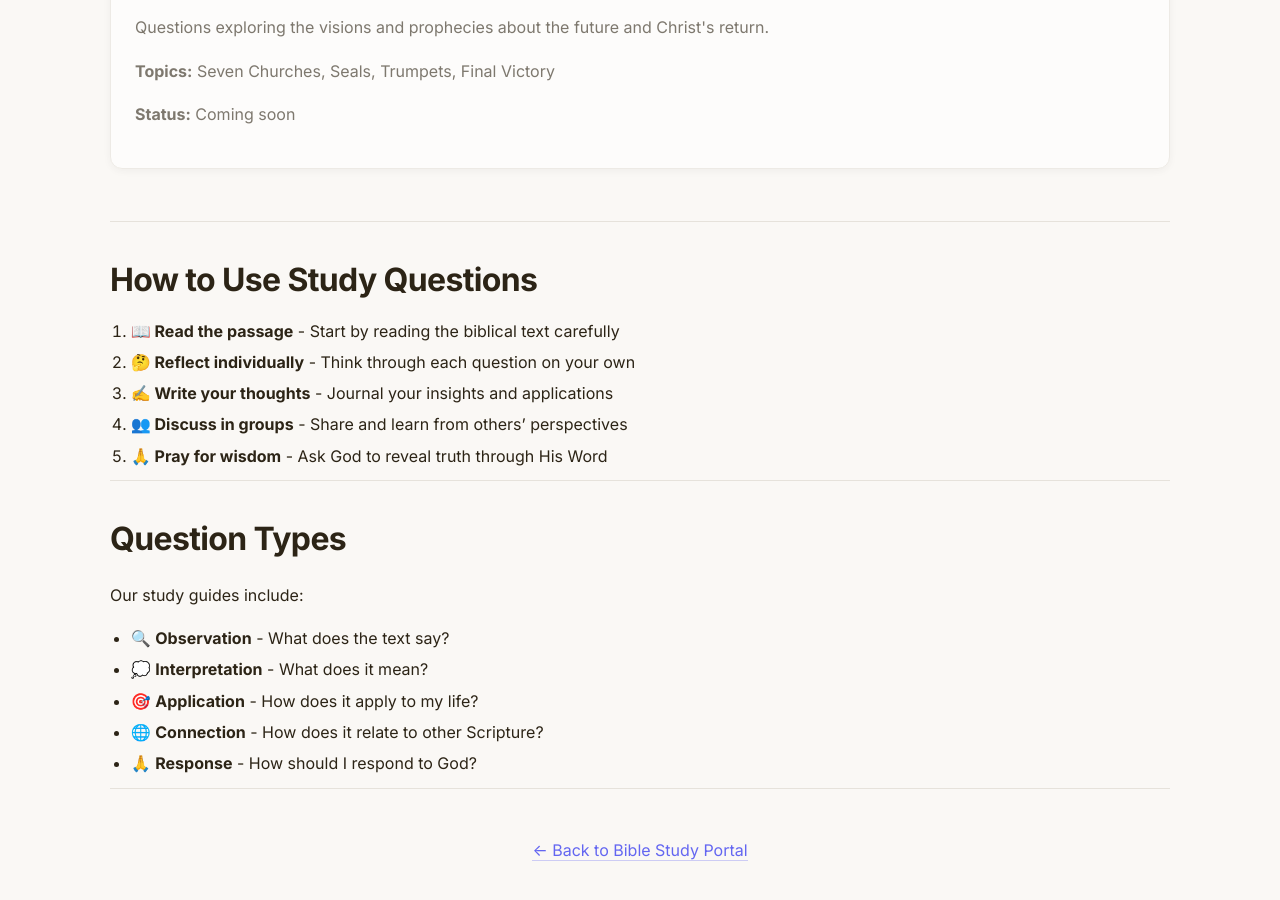
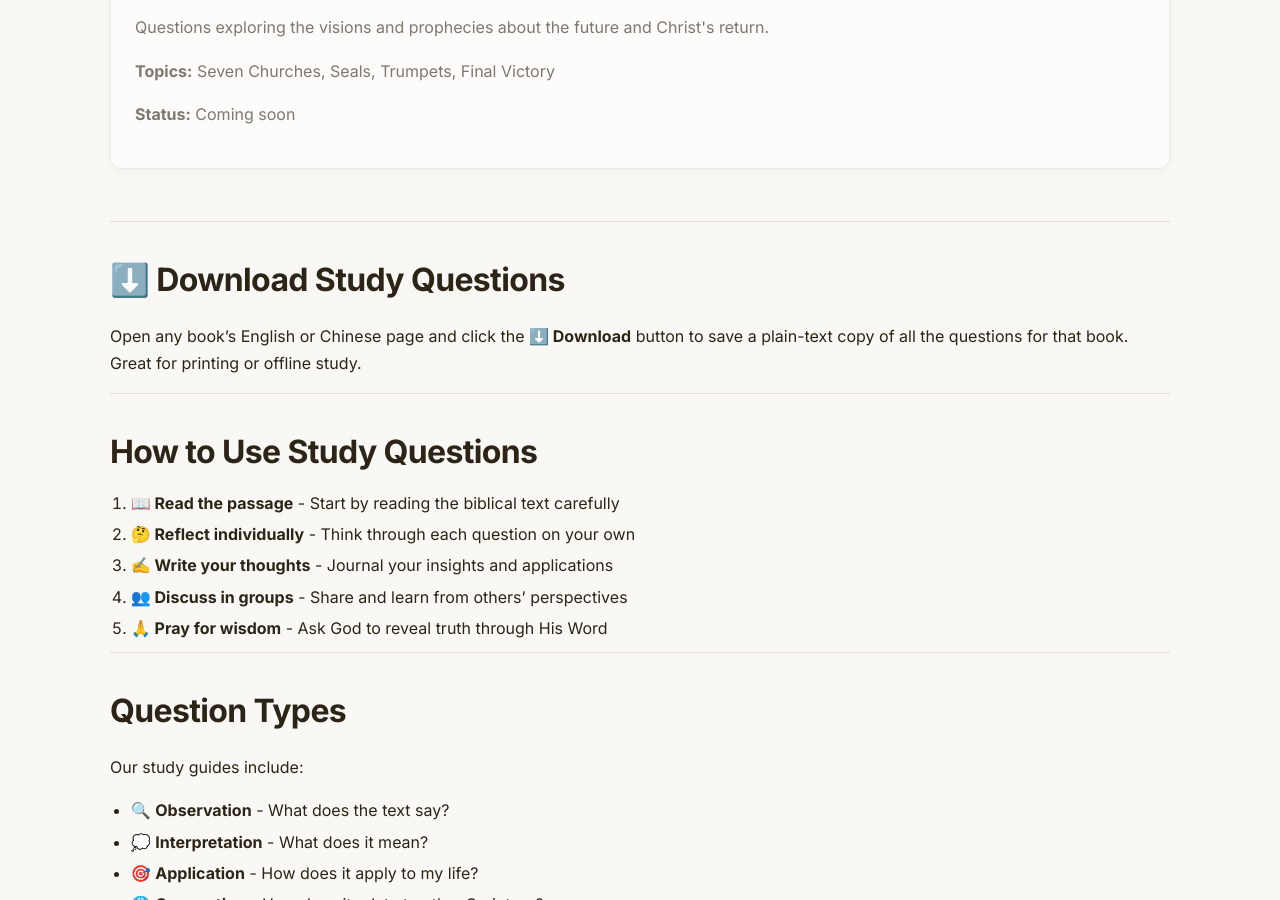
Before and after one commit to mansli7/mansli7.github.io, a Jekyll site: the page built from bs/sq/index.md, in a window 1280 px wide and 900 px high, scrolled down 5105 px. Built offline with Jekyll 4.4.1, drawn with Linux system fonts in a browser that asks for light colours; part of the change alters nothing that is shown.

Commit message:
download button for study question

```diff
--- a/_layouts/default.html
+++ b/_layouts/default.html
@@ -70,6 +70,75 @@
         }
       }
     });
+
+    // Study Questions: inject download button on individual book pages
+    (function() {
+      var sqMatch = window.location.pathname.match(/\/bs\/sq\/(en|zh)\/([^/]+)/);
+      if (!sqMatch) return;
+      var lang = sqMatch[1];
+      var book = sqMatch[2].replace(/\/$/, '');
+
+      var container = document.querySelector('main .container');
+      if (!container) return;
+      var firstDiv = container.querySelector('div');
+      if (!firstDiv) return;
+
+      var dlBtn = document.createElement('a');
+      dlBtn.className = 'cta';
+      dlBtn.style.marginLeft = '1rem';
+      dlBtn.href = '#';
+      dlBtn.innerHTML = '⬇️ Download';
+
+      dlBtn.addEventListener('click', function(e) {
+        e.preventDefault();
+
+        var title = document.title;
+        var text = title + '\n' + Array(title.length + 1).join('=') + '\n\n';
+
+        var pastFirstDiv = false;
+        var nodes = Array.from(container.childNodes);
+        for (var i = 0; i < nodes.length; i++) {
+          var node = nodes[i];
+          if (node.nodeType !== 1) continue;
+          var tag = node.tagName.toLowerCase();
+
+          // Skip the first div (nav buttons)
+          if (tag === 'div' && !pastFirstDiv) {
+            pastFirstDiv = true;
+            continue;
+          }
+
+          if (tag === 'hr') {
+            text += '\n';
+          } else if (tag === 'h1') {
+            // Title already in header
+          } else if (tag === 'p') {
+            var content = node.textContent.trim();
+            // Skip back-navigation paragraphs
+            if (content && !/^[←]/.test(content)) {
+              text += content + '\n\n';
+            }
+          } else {
+            var other = node.textContent.trim();
+            if (other && !/^[←]/.test(other)) {
+              text += other + '\n\n';
+            }
+          }
+        }
+
+        var blob = new Blob([text], { type: 'text/plain;charset=utf-8' });
+        var url = URL.createObjectURL(blob);
+        var a = document.createElement('a');
+        a.href = url;
+        a.download = 'study-questions-' + book + '-' + lang + '.txt';
+        document.body.appendChild(a);
+        a.click();
+        document.body.removeChild(a);
+        URL.revokeObjectURL(url);
+      });
+
+      firstDiv.appendChild(dlBtn);
+    })();
   </script>
 
 </body>
--- a/bs/sq/index.md
+++ b/bs/sq/index.md
@@ -174,6 +174,12 @@ Interactive study guides with thought-provoking questions to enhance your unders
 
 ---
 
+## ⬇️ Download Study Questions
+
+Open any book's English or Chinese page and click the **⬇️ Download** button to save a plain-text copy of all the questions for that book. Great for printing or offline study.
+
+---
+
 ## How to Use Study Questions
 
 1. **📖 Read the passage** - Start by reading the biblical text carefully
```
